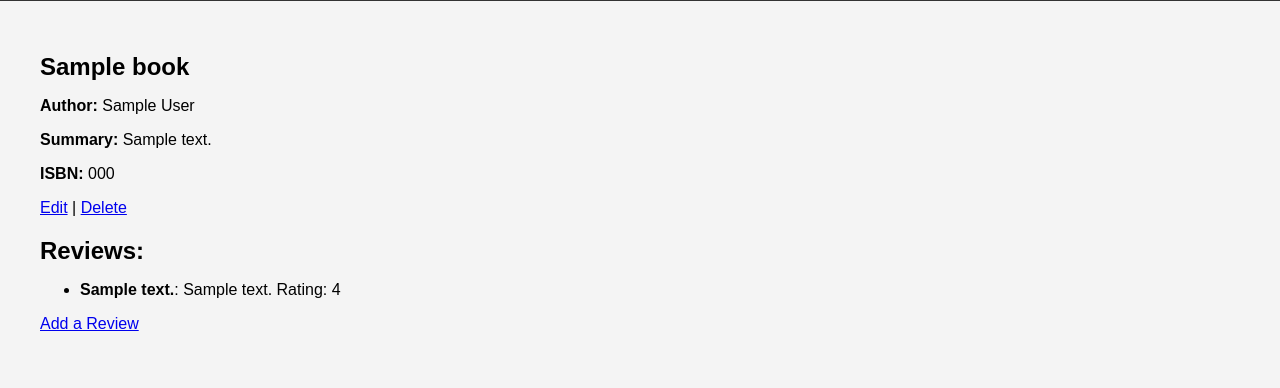
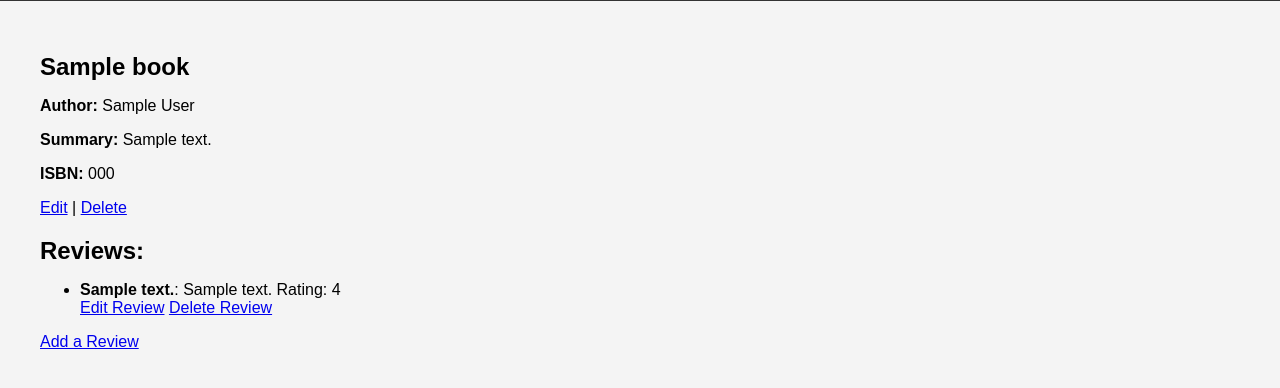
Before and after one commit to 0812Sean/django-crud-app-lab, a Django app: page /books/1/ in a window 1280 px wide. Shown: the part 374-762 px from the top of the page. Run offline with Django 4.2, Linux system fonts and the light colour scheme; a user stored in the database is signed in; tables that the repository leaves empty hold one stand-in row (values such as "Sample post").

Commit message:
“AddReview”

```diff
--- a/main_app/templates/books/detail.html
+++ b/main_app/templates/books/detail.html
@@ -17,6 +17,8 @@
                 <strong>{{ review.reviewer_name }}</strong>: {{ review.review_text }}
                 <span>Rating: {{ review.rating }}</span>
             </li>
+            <a href="{% url 'review-update' review.id %}">Edit Review</a>
+            <a href="{% url 'review-delete' review.id %}">Delete Review</a>
         {% endfor %}
     </ul>
 {% else %}
--- a/main_app/urls.py
+++ b/main_app/urls.py
@@ -15,4 +15,6 @@ urlpatterns = [
     path('books/<int:book_id>/reviews/add/', views.ReviewCreate.as_view(), name='review-create'),
     path('reviews/<int:pk>/edit/', views.ReviewUpdate.as_view(), name='review-update'),
     path('reviews/<int:pk>/delete/', views.ReviewDelete.as_view(), name='review-delete'),
+    path('reviews/<int:pk>/', views.ReviewDetail.as_view(), name='review-detail'),
+
 ]
--- a/main_app/views.py
+++ b/main_app/views.py
@@ -88,3 +88,12 @@ class ReviewDelete(DeleteView):
 
     def get_success_url(self):
         return reverse('book-detail', kwargs={'book_id': self.object.book.id})
+
+class ReviewDetail(DetailView):
+    model = Review
+    template_name = 'main_app/review_detail.html'
+
+class ReviewDelete(DeleteView):
+    model = Review
+    template_name = 'main_app/review_confirm_delete.html'
+    success_url = '/books/'
```
Also changed, not shown: main_app/templates/main_app/review_confirm_delete.html (added, +13 -0 lines), main_app/templates/main_app/review_detail.html (added, +9 -0 lines).
